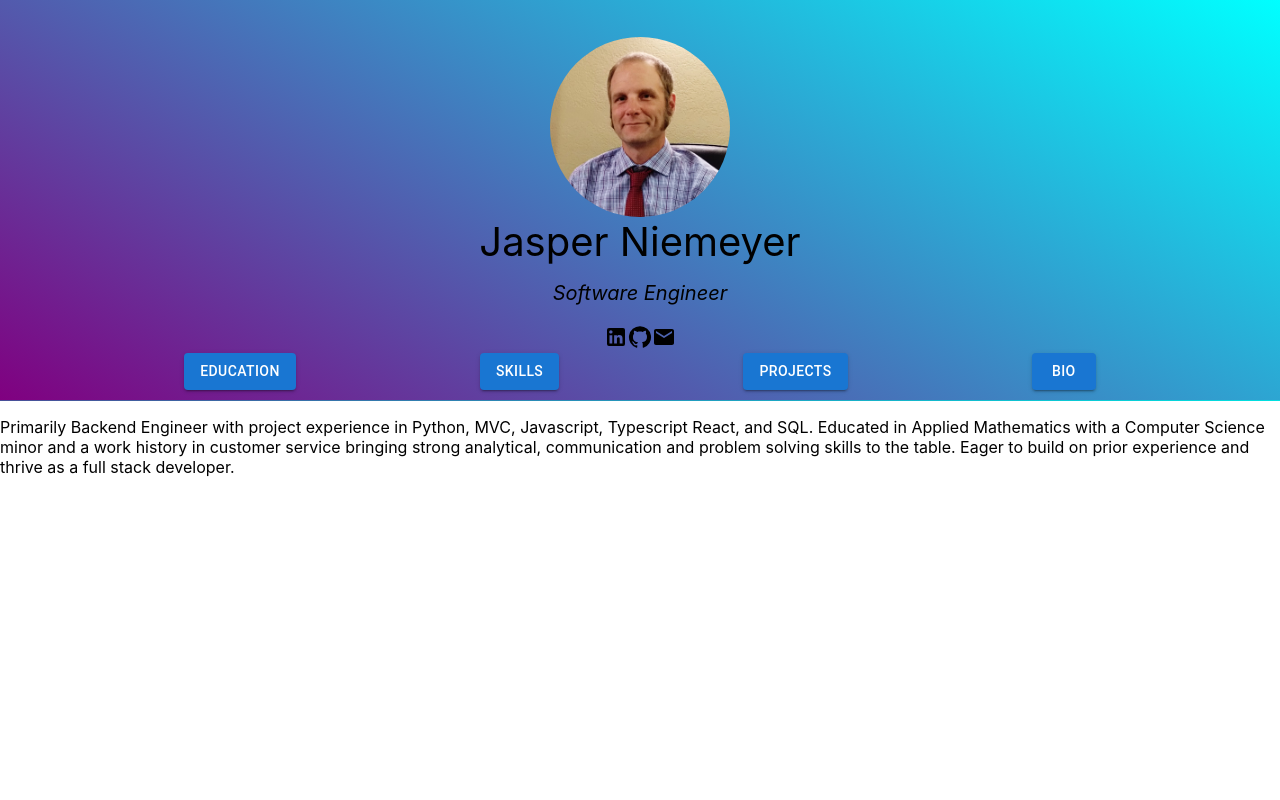
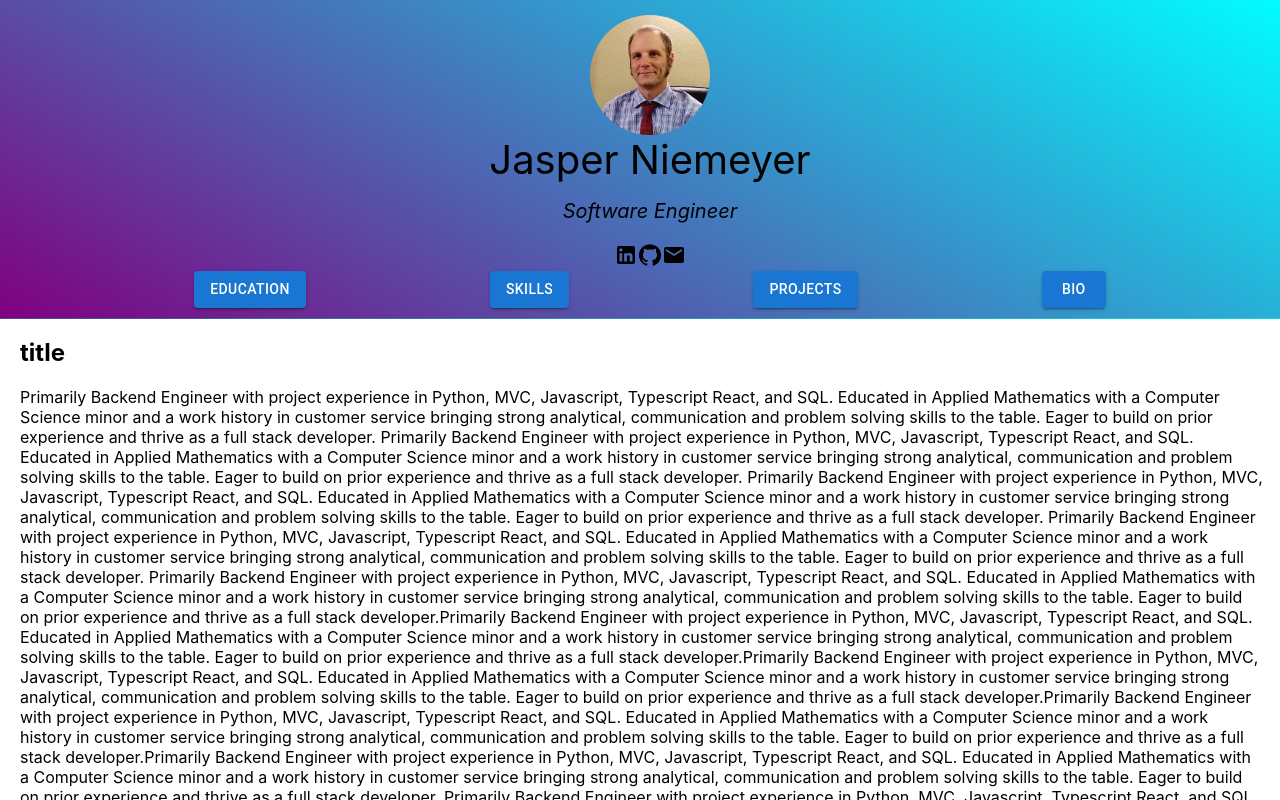
Before and after one commit to jjniemeyer/profile, a JavaScript app: page / in a window 1280 px wide. Shown: the top 800 px of the page. Built offline with nearby package versions, Linux system fonts and the light colour scheme; the HTML template or start-up script is replaced by a standard one.

Commit message:
sticky header & nav

```diff
--- a/src/App.css
+++ b/src/App.css
@@ -1,7 +1,7 @@
 .App {
   text-align: center;
+}
 
-}
 
 .heading {
   font-size: 2.5em;
@@ -27,7 +27,14 @@ p#sub-heading {
 }
 
 .box {
+  padding: 10px;
+  margin: 0px;
+  margin-bottom: 10px;
   display: flex;
+  position: sticky;
+  width: 100vw;
+  height: auto;
+  top: 0;
   flex-direction: column;
   justify-content: center;
   background: linear-gradient(30deg, purple, cyan);
@@ -40,9 +47,11 @@ p#sub-heading {
 .nav {
   display: flex;
   justify-content: space-evenly;
-  margin-bottom: 10px;
+
 }
 
 .bio {
+  padding-left: 1.25em;
+  padding-right: 1em;
   text-align: left;
 }
--- a/src/App.js
+++ b/src/App.js
@@ -11,9 +11,8 @@ const avatar = require("./static/images/avatar/jjn.jpeg")
 function App() {
   return (
     <div className="App">
-      <Box className="box" sx={{borderBottom: 1, borderColor: 'divider'}}>
-        <p></p>
-        <Avatar className='avatar' alt='Jasper Niemeyer' src={avatar} sx={{width: '180px', height: 'auto'}}/>
+      <Box className="box" sx={{borderTop: 0, borderBottom: 1, borderColor: 'divider'}}>
+        <Avatar className='avatar' alt='Jasper Niemeyer' src={avatar} sx={{width: '120px', height: 'auto'}}/>
         <div className='header'>
           <p className='heading'>Jasper Niemeyer</p>
           <p id='sub-heading'><em>Software Engineer</em></p>
@@ -38,13 +37,67 @@ function App() {
           <Button variant="contained">Bio</Button>
         </div>
       </Box>
+
       <div className='bio'>
-      <p>
+
+        <section className='bio-text'>
+          <h1>title</h1>
         Primarily Backend Engineer with project experience in Python, MVC, Javascript, Typescript
 React, and SQL. Educated in Applied Mathematics with a Computer Science minor and a work
 history in customer service bringing strong analytical, communication and problem solving skills
+to the table. Eager to build on prior experience and thrive as a full stack developer. Primarily Backend Engineer with project experience in Python, MVC, Javascript, Typescript
+React, and SQL. Educated in Applied Mathematics with a Computer Science minor and a work
+history in customer service bringing strong analytical, communication and problem solving skills
+to the table. Eager to build on prior experience and thrive as a full stack developer. Primarily Backend Engineer with project experience in Python, MVC, Javascript, Typescript
+React, and SQL. Educated in Applied Mathematics with a Computer Science minor and a work
+history in customer service bringing strong analytical, communication and problem solving skills
+to the table. Eager to build on prior experience and thrive as a full stack developer. Primarily Backend Engineer with project experience in Python, MVC, Javascript, Typescript
+React, and SQL. Educated in Applied Mathematics with a Computer Science minor and a work
+history in customer service bringing strong analytical, communication and problem solving skills
+to the table. Eager to build on prior experience and thrive as a full stack developer. Primarily Backend Engineer with project experience in Python, MVC, Javascript, Typescript
+React, and SQL. Educated in Applied Mathematics with a Computer Science minor and a work
+history in customer service bringing strong analytical, communication and problem solving skills
+to the table. Eager to build on prior experience and thrive as a full stack developer.Primarily Backend Engineer with project experience in Python, MVC, Javascript, Typescript
+React, and SQL. Educated in Applied Mathematics with a Computer Science minor and a work
+history in customer service bringing strong analytical, communication and problem solving skills
+to the table. Eager to build on prior experience and thrive as a full stack developer.Primarily Backend Engineer with project experience in Python, MVC, Javascript, Typescript
+React, and SQL. Educated in Applied Mathematics with a Computer Science minor and a work
+history in customer service bringing strong analytical, communication and problem solving skills
+to the table. Eager to build on prior experience and thrive as a full stack developer.Primarily Backend Engineer with project experience in Python, MVC, Javascript, Typescript
+React, and SQL. Educated in Applied Mathematics with a Computer Science minor and a work
+history in customer service bringing strong analytical, communication and problem solving skills
+to the table. Eager to build on prior experience and thrive as a full stack developer.Primarily Backend Engineer with project experience in Python, MVC, Javascript, Typescript
+React, and SQL. Educated in Applied Mathematics with a Computer Science minor and a work
+history in customer service bringing strong analytical, communication and problem solving skills
+to the table. Eager to build on prior experience and thrive as a full stack developer. Primarily Backend Engineer with project experience in Python, MVC, Javascript, Typescript
+React, and SQL. Educated in Applied Mathematics with a Computer Science minor and a work
+history in customer service bringing strong analytical, communication and problem solving skills
+to the table. Eager to build on prior experience and thrive as a full stack developer.Primarily Backend Engineer with project experience in Python, MVC, Javascript, Typescript
+React, and SQL. Educated in Applied Mathematics with a Computer Science minor and a work
+history in customer service bringing strong analytical, communication and problem solving skills
+to the table. Eager to build on prior experience and thrive as a full stack developer.Primarily Backend Engineer with project experience in Python, MVC, Javascript, Typescript
+React, and SQL. Educated in Applied Mathematics with a Computer Science minor and a work
+history in customer service bringing strong analytical, communication and problem solving skills
+to the table. Eager to build on prior experience and thrive as a full stack developer.Primarily Backend Engineer with project experience in Python, MVC, Javascript, Typescript
+React, and SQL. Educated in Applied Mathematics with a Computer Science minor and a work
+history in customer service bringing strong analytical, communication and problem solving skills
+to the table. Eager to build on prior experience and thrive as a full stack developer.Primarily Backend Engineer with project experience in Python, MVC, Javascript, Typescript
+React, and SQL. Educated in Applied Mathematics with a Computer Science minor and a work
+history in customer service bringing strong analytical, communication and problem solving skills
+to the table. Eager to build on prior experience and thrive as a full stack developer.Primarily Backend Engineer with project experience in Python, MVC, Javascript, Typescript
+React, and SQL. Educated in Applied Mathematics with a Computer Science minor and a work
+history in customer service bringing strong analytical, communication and problem solving skills
+to the table. Eager to build on prior experience and thrive as a full stack developer.Primarily Backend Engineer with project experience in Python, MVC, Javascript, Typescript
+React, and SQL. Educated in Applied Mathematics with a Computer Science minor and a work
+history in customer service bringing strong analytical, communication and problem solving skills
+to the table. Eager to build on prior experience and thrive as a full stack developer.Primarily Backend Engineer with project experience in Python, MVC, Javascript, Typescript
+React, and SQL. Educated in Applied Mathematics with a Computer Science minor and a work
+history in customer service bringing strong analytical, communication and problem solving skills
+to the table. Eager to build on prior experience and thrive as a full stack developer.Primarily Backend Engineer with project experience in Python, MVC, Javascript, Typescript
+React, and SQL. Educated in Applied Mathematics with a Computer Science minor and a work
+history in customer service bringing strong analytical, communication and problem solving skills
 to the table. Eager to build on prior experience and thrive as a full stack developer.
-      </p>
+        </section>
       </div>
     </div>
   );
```
Also changed, not shown: public/manifest.json.
